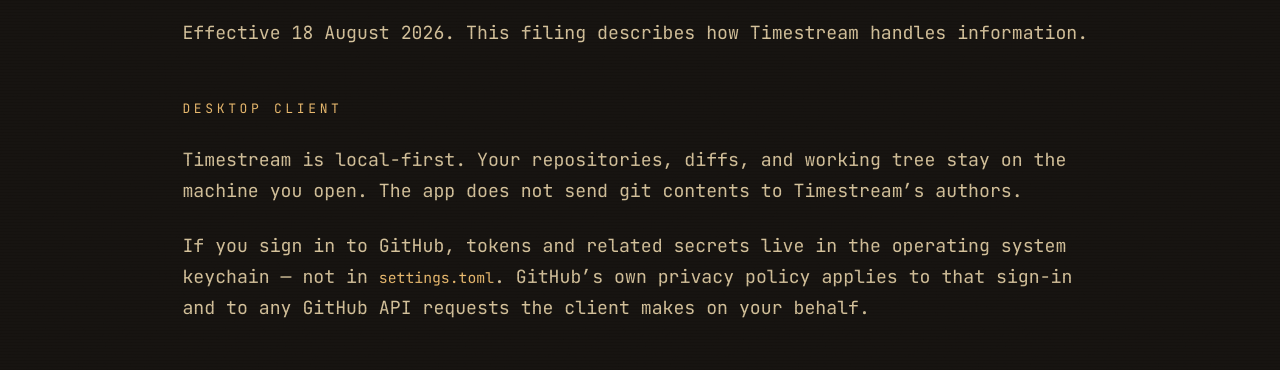
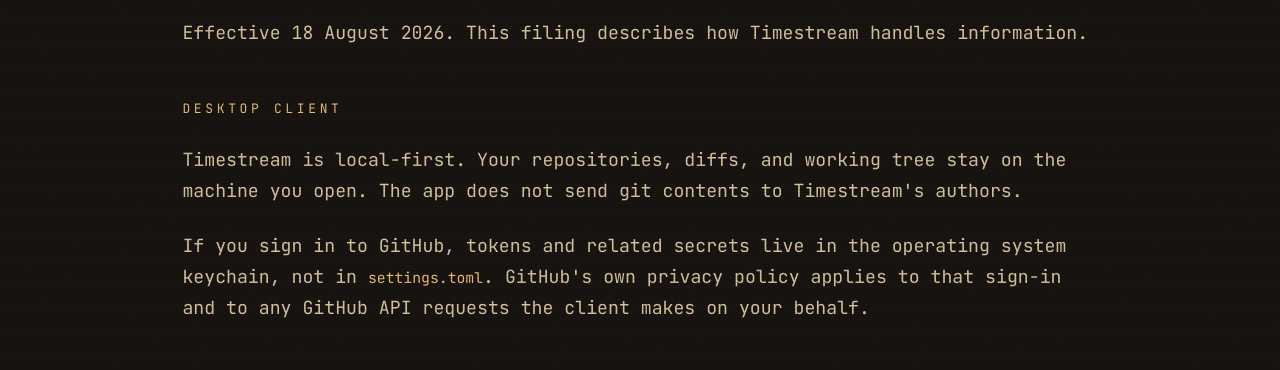
Before and after one commit to devkokooo/timestream, an Astro site in the folder site/: page /privacy in a window 1280 px wide. Shown: the part 422-792 px from the top of the page. Built offline with nearby package versions, Linux system fonts and the light colour scheme; Astro itself is replaced by a stand-in of ours.

Commit message:
site: update faq, explain data handling

```diff
--- a/site/src/components/Faq.tsx
+++ b/site/src/components/Faq.tsx
@@ -4,6 +4,10 @@
   {
     q: "What is Timestream?",
     a: "A local-first Git client for the desktop. It shows your commit graph as a timeline, then lets you review diffs, commit, push over SSH, and work GitHub pull requests without leaving the desk.",
+  },
+  {
+    q: "How is my data handled?",
+    a: "Your repositories, diffs, and working tree stay on the machine you open. The app does not send git contents to Timestream's authors. If you sign in to GitHub, tokens and related secrets live in the operating system keychain, not in settings.toml. GitHub's own privacy policy applies to that sign-in and to any GitHub API requests the client makes on your behalf.",
   },
   {
     q: "Do I need to know Loki?",
--- a/site/src/pages/privacy.astro
+++ b/site/src/pages/privacy.astro
@@ -11,11 +11,11 @@
   <h2>Desktop client</h2>
   <p>
     Timestream is local-first. Your repositories, diffs, and working tree stay on the machine you
-    open. The app does not send git contents to Timestream’s authors.
+    open. The app does not send git contents to Timestream's authors.
   </p>
   <p>
-    If you sign in to GitHub, tokens and related secrets live in the operating system keychain — not
-    in <code>settings.toml</code>. GitHub’s own privacy policy applies to that sign-in and to any
+    If you sign in to GitHub, tokens and related secrets live in the operating system keychain, not
+    in <code>settings.toml</code>. GitHub's own privacy policy applies to that sign-in and to any
     GitHub API requests the client makes on your behalf.
   </p>
 
```
